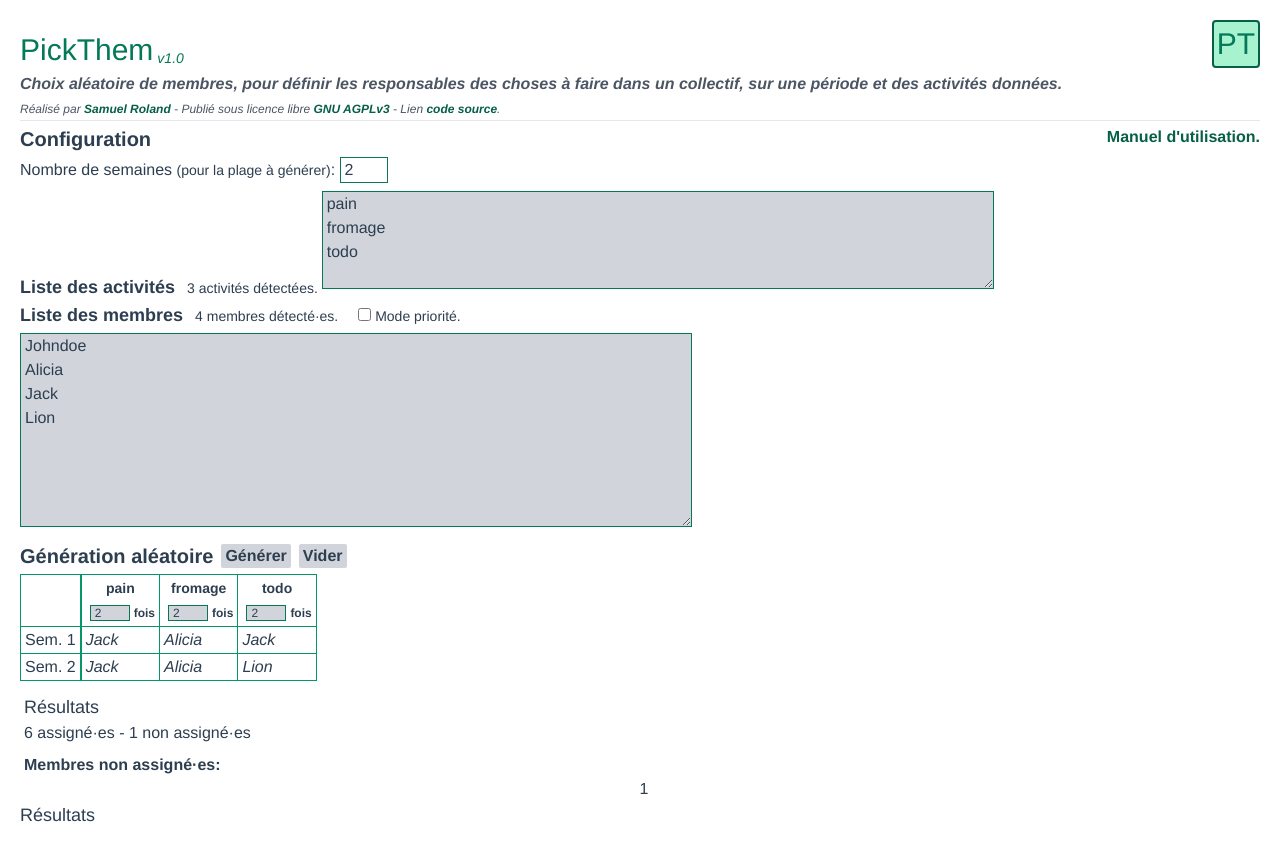
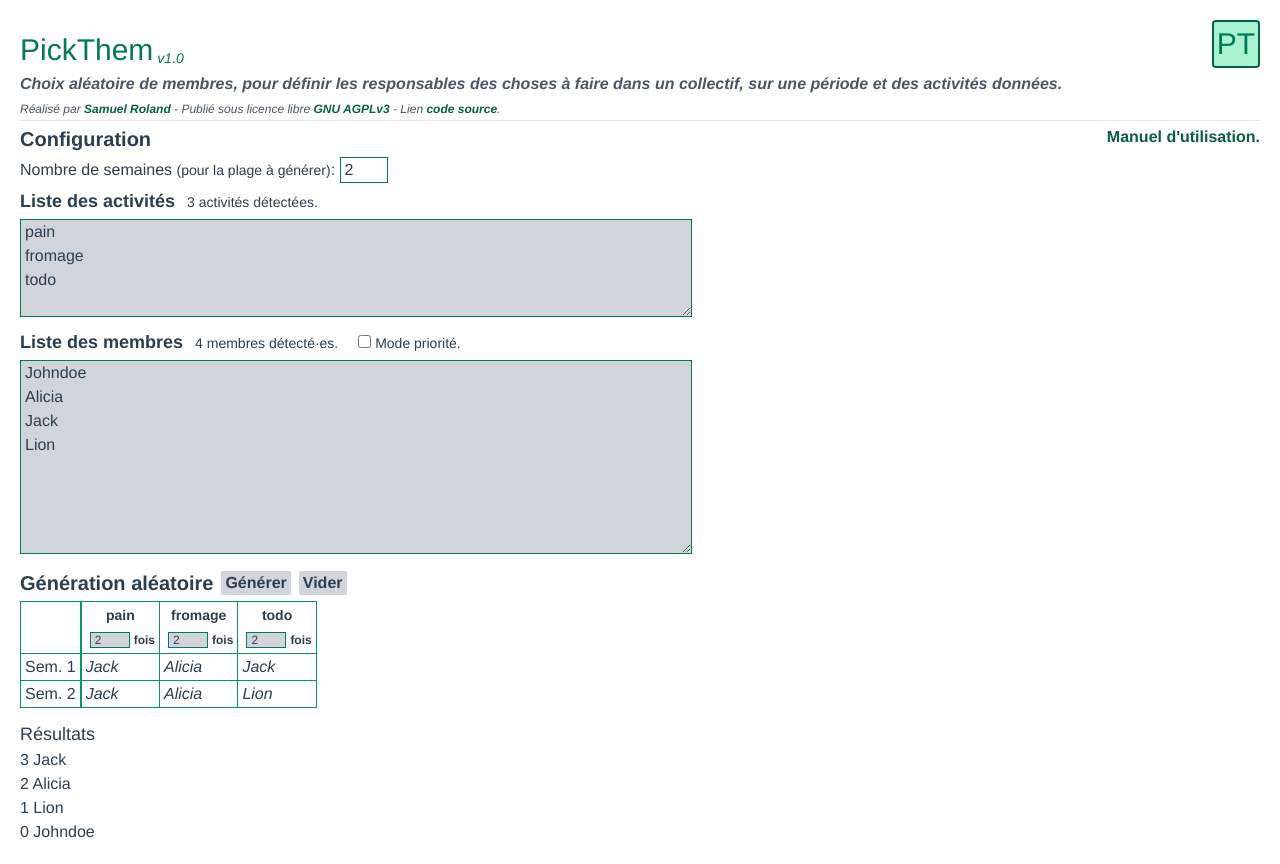
Before and after one commit to samuelroland/PickThem, a Vue app: page / in a window 1280 px wide. Both pictures are taken after a click on the button "Générer". Built offline with nearby package versions, Linux system fonts and the light colour scheme.

Commit message:
Pick: display results of generation with number of assignations by member

```diff
--- a/src/components/Pick.vue
+++ b/src/components/Pick.vue
@@ -84,12 +84,14 @@
     </div>
     <div class="">
       <div class="w-full">
+        <div>
           <div class="inline mt-1 text-lg font-bold">Liste des activités</div>
           <div class="inline ml-3 text-sm">
             {{ activities.length }} activité{{
               activities.length > 1 ? "s" : ""
             }}
             détectée{{ activities.length > 1 ? "s" : "" }}.
+          </div>
         </div>
         <textarea
           class="w-full max-w-2xl"
@@ -145,7 +147,7 @@
         <button class="ml-2" @click="emptyGeneration">Vider</button>
       </div>
       <div class="flex mb-3">
-        <table class="border border-blue-300 border-solid ">
+        <table class="">
           <thead>
             <tr>
               <th class="h-5 cell">
@@ -165,7 +167,7 @@
           </tbody>
         </table>
 
-        <table class="border border-blue-300 border-solid">
+        <table class="">
           <thead>
             <tr>
               <th
@@ -216,40 +218,13 @@
         </table>
       </div>
       <div v-if="generated">
-        <div class="ml-1">
-          <div class="text-lg">Résultats</div>
-          <span>{{ assignedMembers.length }} assigné·es</span>
-          - <span>{{ membersNotAssigned.length }} non assigné·es</span>
-          <div class="mt-2 font-bold">Membres non assigné·es:</div>
-          <div class="flex flex-wrap justify-center">
-            <div class="ml-1" v-for="id in membersNotAssigned" :key="id">
-              {{ id }}
-            </div>
-          </div>
-        </div>
         <div>
           <div class="text-lg">Résultats</div>
           <div>
-            <ul v-if="false">
-              <li
-                v-for="assignationsForOneUser in assignationsByUser"
-                :key="assignationsForOneUser"
-              >
-                {{
-                  "userid:" + assignationsForOneUser ??
-                    assignationsForOneUser[0].id
-                }}
-                -
-                {{
-                  this.members.find(member => {
-                    return member.id == assignationsForOneUser[0].id ?? -1;
-                  }) != null
-                    ? this.members.find(member => {
-                        return member.id == assignationsForOneUser[0].id;
-                      }).name
-                    : assignationsForOneUser[0].id
-                }}
-                - {{ assignationsForOneUser ?? assignationsForOneUser.length }}
+            <ul>
+              <li v-for="member in assignationsByUser" :key="member.id">
+                {{ member.list.length ?? 0 }}
+                {{ getNameOfMember(member.id) }}
               </li>
             </ul>
           </div>
@@ -279,41 +254,24 @@ export default {
     assignationsByUser() {
       if (this.generated) {
         var assignations = [];
-
-        console.log(this.arrayOfCells);
+        var oneMemberAssignation;
 
         for (var member of this.members) {
-          console.log("member");
-          console.log(member);
-          console.log(assignations);
-          console.log("member.id:" + member.id);
-          //if (assignations[member.id] == undefined) {
-          //  console.log(assignations);
-          //
-          //  assignations[member.id] = [];
-          //}
-          //console.log(JSON.parse(JSON.stringify(this.cells)));
-
+          oneMemberAssignation = { id: member.id, list: null }; //an object (not an array) of assignations indexed by member id
           //Push all assignations of a user to the assignations array indexed by id
-          assignations[member.id] = JSON.parse(
+          oneMemberAssignation.list = JSON.parse(
             JSON.stringify(
               this.arrayOfCells.filter(cell => {
                 return cell.member == member.id;
               })
             )
           );
-
-          console.log(
-            JSON.parse(
-              JSON.stringify(
-                this.arrayOfCells.filter(cell => {
-                  return cell.member == member.id;
-                })
-              )
-            )
-          );
-          console.log(assignations);
+          assignations.push(oneMemberAssignation);
         }
+        //Sort by length of arrays descendant
+        assignations.sort((a, b) => {
+          return b.list.length - a.list.length;
+        });
         return assignations;
       }
       return [];
```
Lines whose indentation alone changed are shown as unchanged.
